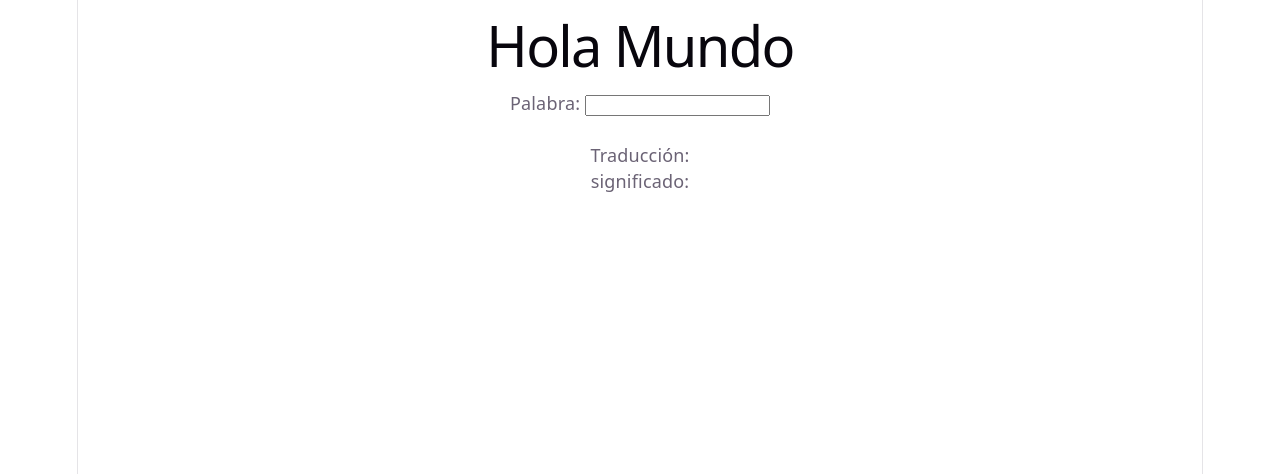
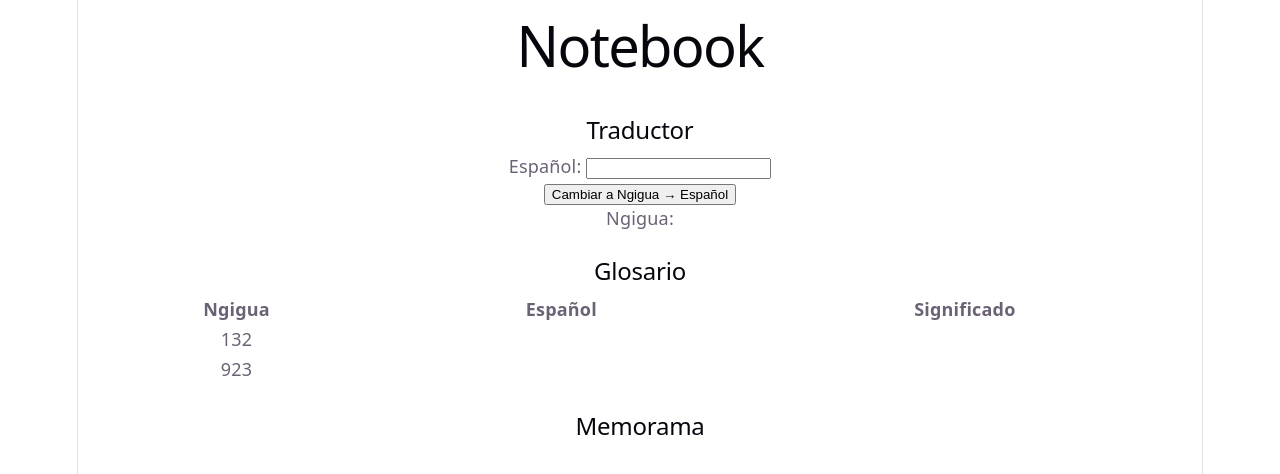
Before and after one commit to Dar1kato/Ngigua, a React (Vite) app: page / in a window 1280 px wide. Shown: the top 474 px of the page. Built offline with nearby package versions, Linux system fonts and the light colour scheme.

Commit message:
Estructura del proyecto

```diff
--- a/data.json
+++ /dev/null
@@ -1,10 +0,0 @@
-{
-    "carro": {
-        "traduccion": "car",
-        "significado": "cosa que se mueve"
-    },
-    "perro": {
-        "traduccion": "dog",
-        "significado": "cosa que ladra"
-    }
-}
--- a/src/App.jsx
+++ b/src/App.jsx
@@ -1,13 +1,23 @@
-import { useState } from 'react'
+import { useState, useEffect } from 'react'
 import Traductor from './components/Traductor'
 import './App.css'
+import Glosario from './components/Glosario'
+import Memorama from './components/Juegos/Memorama'
 
 
 function App() {
   return (
     <>
-      <h1>Hola Mundo</h1>
+      <h1>Notebook</h1>
+      <br />
+      <h2>Traductor</h2>
       <Traductor />
+      <br />
+      <h2>Glosario</h2>
+      <Glosario />
+      <br />
+      <h2>Memorama</h2>
+      <Memorama />
     </>
   )
 }
--- /dev/null
+++ b/src/components/Glosario/Glosario.jsx
@@ -0,0 +1,26 @@
+import { useState } from "react";
+import data from '../../data/data.json'
+
+export function Glosario() {
+
+    return (
+        <table>
+            <thead>
+                <tr>
+                    <th>Ngigua</th>
+                    <th>Español</th>
+                    <th>Significado</th>
+                </tr>
+            </thead>
+            <tbody>
+                {Object.entries(data).map(([id, contenido]) => (
+                  <tr key={id}>
+                    <td>{id}</td>
+                    <td>{contenido.traduccion}</td>
+                    <td>{contenido.significado}</td>
+                  </tr>
+                ))}
+            </tbody>
+        </table>
+    )
+}
--- /dev/null
+++ b/src/components/Glosario/index.js
@@ -0,0 +1 @@
+export { Glosario as default } from './Glosario.jsx'
--- /dev/null
+++ b/src/components/Juegos/Memorama/Memorama.jsx
@@ -0,0 +1,17 @@
+import { useState } from 'react'
+import data from '../../../data/data.json'
+import { Tarjeta } from './Tarjeta'
+
+export function Memorama() {
+    function handleClick() {
+
+    }
+
+    return (
+        <div>
+            {Object.entries(data).map(([id, contenido]) => (
+                <Tarjeta key={id} id={id} valor={contenido.traduccion} volteada={true} />
+            ))}
+        </div>
+    )
+}
--- /dev/null
+++ b/src/components/Juegos/Memorama/Tarjeta.jsx
@@ -0,0 +1,9 @@
+
+
+export function Tarjeta({id, valor, volteada}) {
+    return (
+        <article>
+            {volteada && <p>{valor}</p>}
+        </article>
+    )
+}
--- /dev/null
+++ b/src/components/Juegos/Memorama/index.js
@@ -0,0 +1 @@
+export { Memorama as default} from './Memorama.jsx'
--- a/src/components/Traductor/Traductor.jsx
+++ b/src/components/Traductor/Traductor.jsx
@@ -1,32 +1,57 @@
 import { useState } from 'react'
 import {
-    getTraduccion,
-    getSignificado,
+    getTraduccionNgigua,
+    getTraduccionEspañol
 }
 from '../../logic/traductor'
 
 export function Traductor() {
     const [palabra, setPalabra] = useState('')
     const [traduccion, setTraduccion] = useState('')
-    const [significado, setSignificado] = useState('')
+    const [isEspañol, setIsEspañol] = useState(true)
 
     function handleTraducir(e) {
         const palabra = e.target.value
         setPalabra(palabra)
-        setTraduccion(getTraduccion(palabra))
-        setSignificado(getSignificado(palabra))
+
+        if (isEspañol) {
+            setTraduccion(getTraduccionNgigua(palabra))
+            return
+        }
+
+        if (!isEspañol) {
+            setTraduccion(getTraduccionEspañol(palabra))
+            return
+        }
+    }
+
+    function handleCambiarDireccion() {
+        setIsEspañol(!isEspañol)
+
+        if (!palabra) {
+            setTraduccion('')
+            return
+        }
+
+        setTraduccion(
+            !isEspañol
+                ? getTraduccionNgigua(palabra)
+                : getTraduccionEspañol(palabra)
+        )
     }
 
     return (
         <div>
             <form>
-                <label>Palabra: <input type="text" value={palabra} onChange={handleTraducir}/>
+                <label>{isEspañol ? 'Español' : 'Ngigua'}: <input type="text" value={palabra} onChange={handleTraducir}/>
                 </label>
             </form>
+            <button type="button" onClick={handleCambiarDireccion}>
+                Cambiar a {isEspañol ? 'Ngigua → Español' : 'Español → Ngigua'}
+            </button>
             <br></br>
             <p>
-                Traducción: {traduccion}<br />
-                significado: {significado}
+                {isEspañol ? 'Ngigua' : 'Español'}: {traduccion}<br />
             </p>
         </div>
     )
--- /dev/null
+++ b/src/data/data.json
@@ -0,0 +1,10 @@
+{
+    "132": {
+        "ngigua": "car",
+        "español": "carro"
+    },
+    "923": {
+        "ngigua": "dog",
+        "español": "perro"
+    }
+}
--- a/src/logic/traductor.js
+++ b/src/logic/traductor.js
@@ -1,9 +1,22 @@
-import data from '../../data.json'
+import data from '../data/data.json'
 
-export function getTraduccion(palabra) {
-    return data[palabra.toLowerCase()]?.traduccion ?? "Palabra no encontrada"
+export function traducir(idioma, español) {
+
 }
 
-export function getSignificado(palabra) {
-    return data[palabra.toLowerCase()]?.significado ?? "Palabra no econtrada"
+export function getTraduccionNgigua(palabra) {
+    const entrada = Object.values(data).find(
+        ({ español }) => español.toLowerCase() === palabra.toLowerCase()
+    )
+
+    return entrada?.ngigua ?? "Palabra no encontrada"
 }
+
+export function getTraduccionEspañol(palabra) {
+    const termino = palabra.toLowerCase()
+    const entrada = Object.values(data).find(
+        ({ ngigua }) => ngigua.toLowerCase() === palabra.toLowerCase()
+    )
+
+    return entrada?.español ?? "Palabra no encontrada"
+}
```
Also changed, not shown: src/logic/memorama.js (added).
